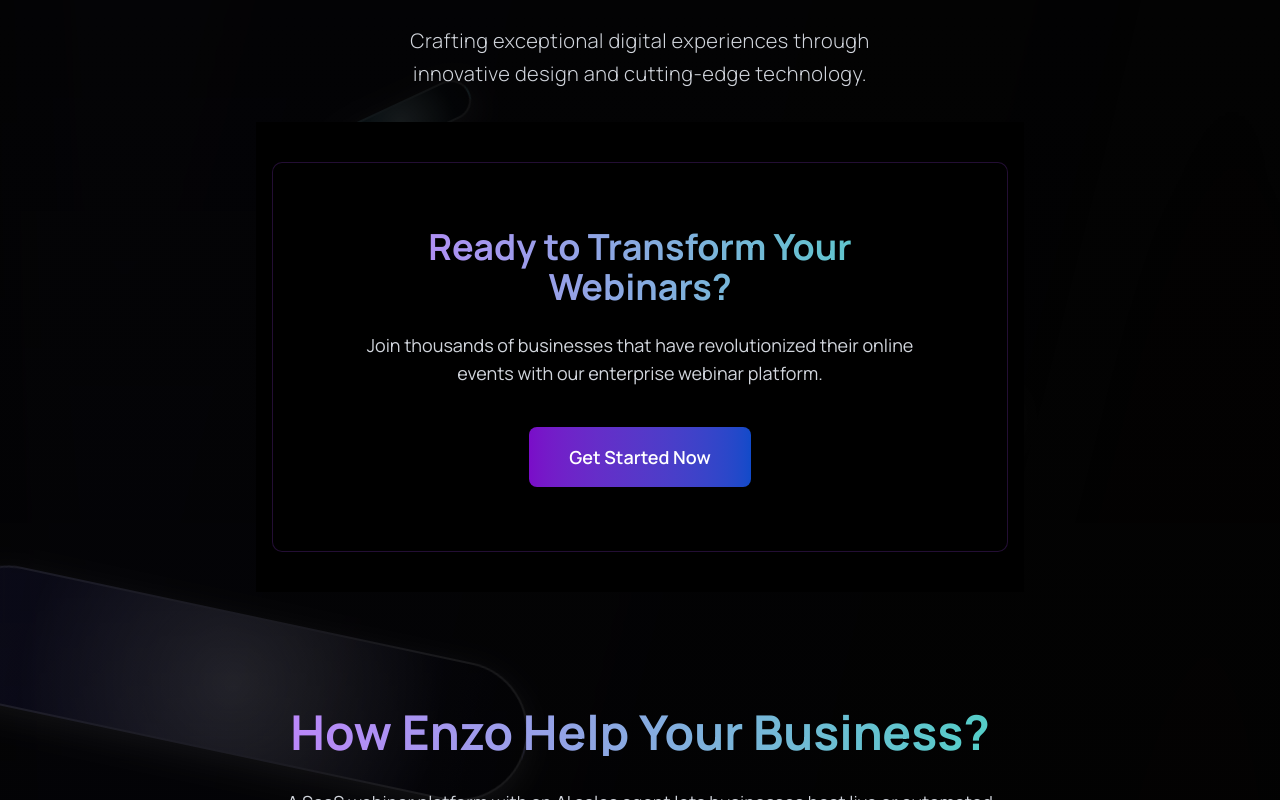
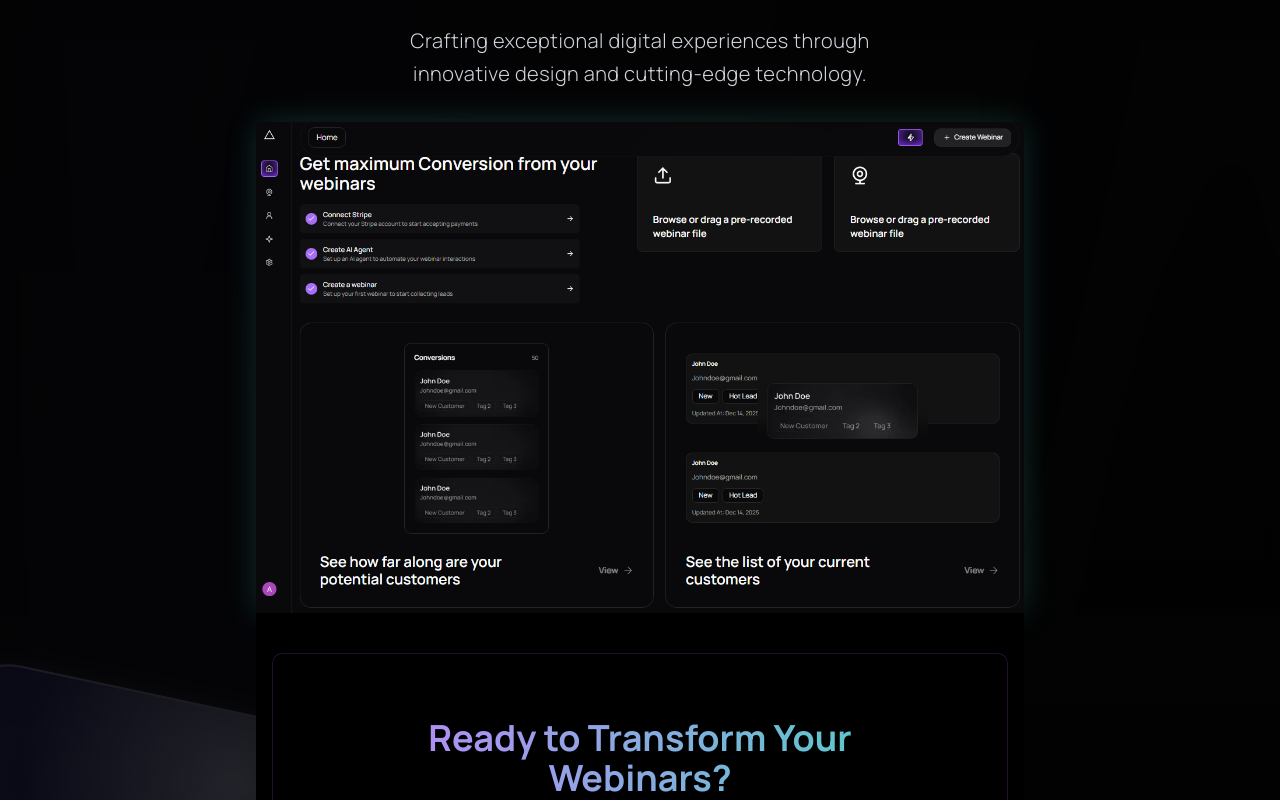
Before and after one commit to chiahuiyun/Enzo-webinar-platform, a Next.js app: page / in a window 1280 px wide. Shown: the part 420-1220 px from the top of the page. Built offline with nearby package versions, Linux system fonts and the light colour scheme; what @stream-io/video-react-sdk would draw is missing.

Commit message:
update homepage

```diff
--- a/src/app/page.tsx
+++ b/src/app/page.tsx
@@ -220,8 +220,18 @@
               Crafting exceptional digital experiences through innovative design
               and cutting-edge technology.
             </p>
+
             <div className='flex items-center justify-center flex-col'>
-
+              <Image
+              src='/dashboard.png'
+              alt='Dashboard'
+              width={1500}
+              height={1500}
+              className='w-full'
+              style={{
+                boxShadow: '0 0 30px rgba(79, 209, 197, 0.2)',
+              }}
+            />
               {/* CTA Section - More professional */}
               <div className='relative bg-black px-4 py-10'>
                 <div className='max-w-5xl mx-auto relative'>
@@ -266,9 +276,7 @@
             style={{
               marginTop: '20px',
             }}
-          >
-
-          </motion.div>
+          ></motion.div>
 
           <div>
             <motion.div
```
Also changed, not shown: public/dashboard.png (added).
